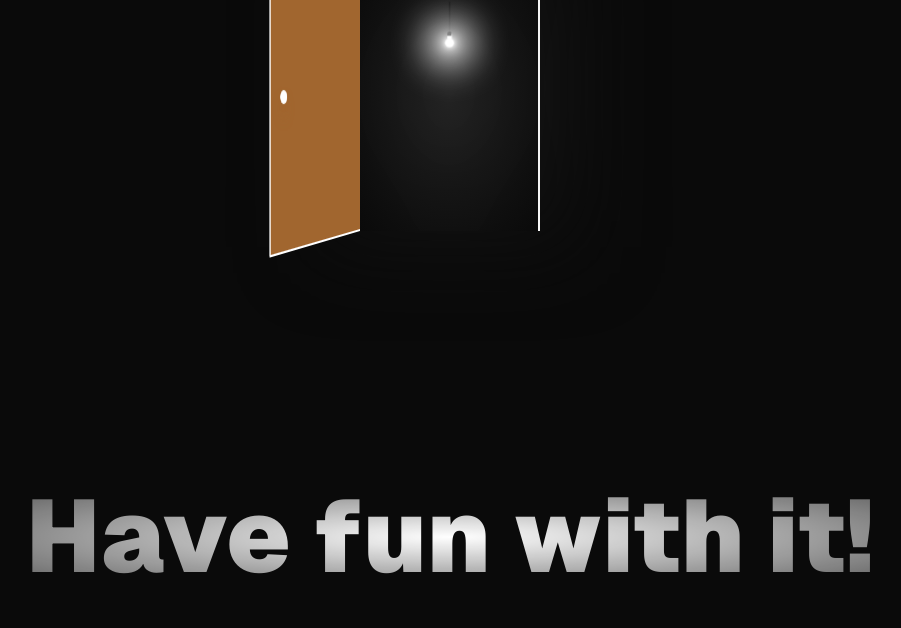
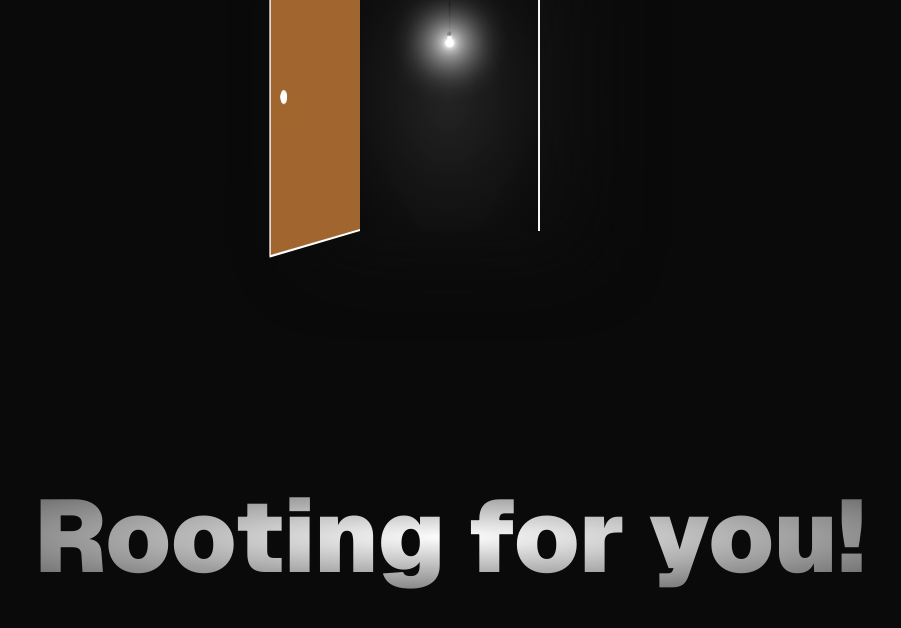
Before and after one commit to mosco98/hire-me, a Next.js app: page /door in a window 1280 px wide. Shown: the part 500-1128 px from the top of the page, without its empty margins (190-1091 px from the left). Built offline with nearby package versions, Linux system fonts and the light colour scheme.

Commit message:
minor fix

```diff
--- a/src/app/door/page.tsx
+++ b/src/app/door/page.tsx
@@ -131,7 +131,7 @@ const DoorPage = () => {
           }}
           className="text-transparent bg-clip-text"
         >
-          Have fun with it!
+          Rooting for you!
         </h1>
       </section>
     </motion.div>
```
